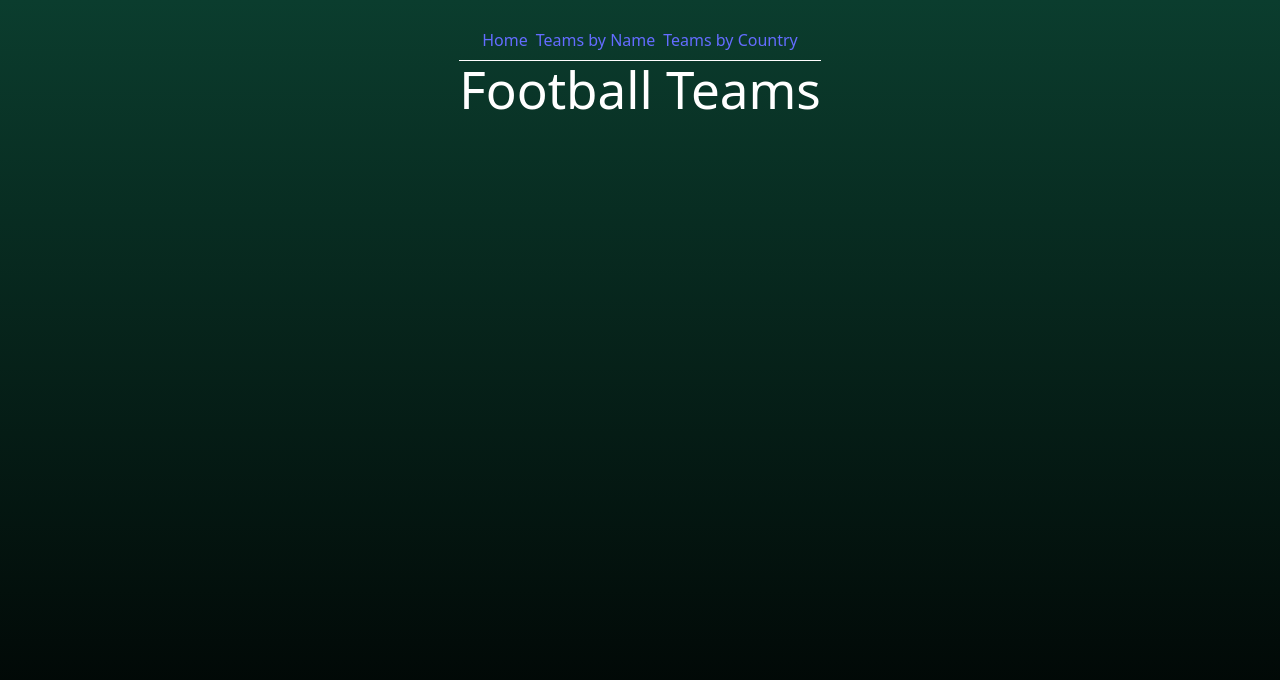
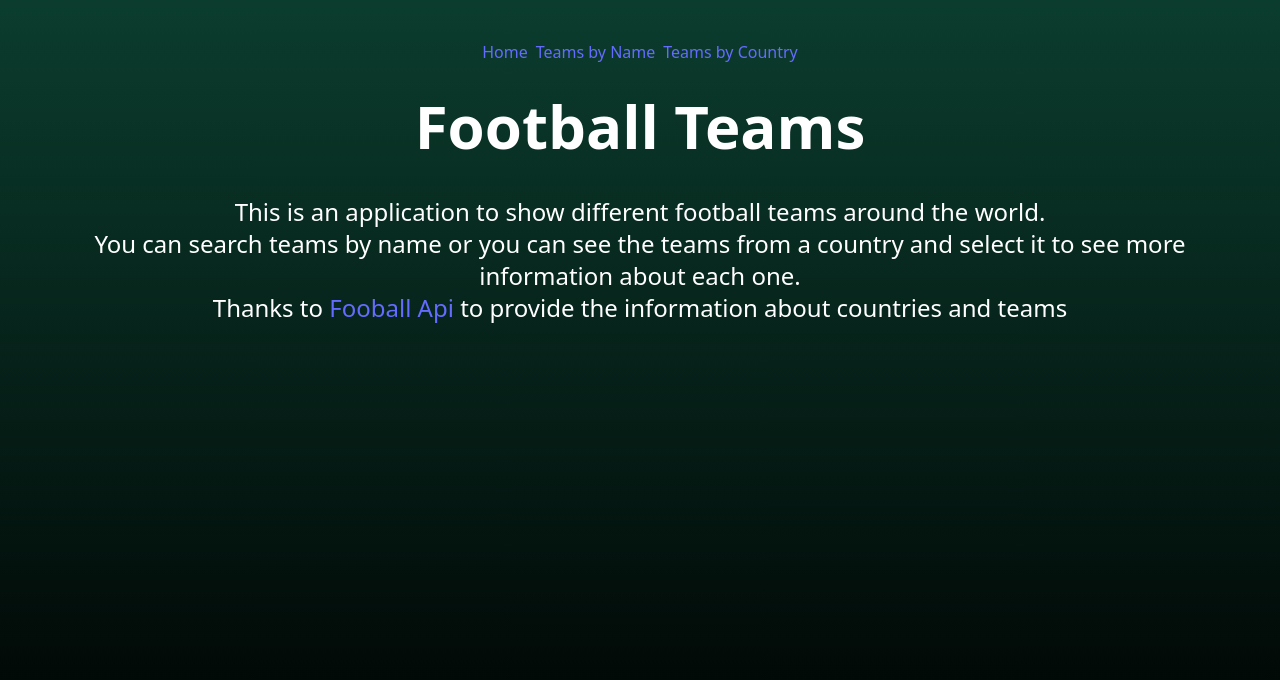
Before and after one commit to Camilo-Suarez98/football-info, a React (Vite) app: page / in a window 1280 px wide. Shown: the top 680 px of the page. Built offline with nearby package versions, Linux system fonts and the light colour scheme.

Commit message:
change home page

```diff
--- a/src/index.css
+++ b/src/index.css
@@ -27,7 +27,6 @@ a:hover {
 
 body {
   margin: 0;
-  padding: 20px;
   display: flex;
   justify-content: center;
   min-width: 320px;
--- a/src/main.tsx
+++ b/src/main.tsx
@@ -1,4 +1,5 @@
 import './index.css';
+import './App.css';
 import { StrictMode } from 'react';
 import { createRoot } from 'react-dom/client';
 import { RouterProvider, createRouter } from '@tanstack/react-router';;
--- a/src/routes/__root.tsx
+++ b/src/routes/__root.tsx
@@ -14,7 +14,6 @@ export const Route = createRootRoute({
           Teams by Country
         </Link>
       </div>
-      <hr />
       <Outlet />
     </>
   ),
--- a/src/routes/index.tsx
+++ b/src/routes/index.tsx
@@ -6,8 +6,17 @@ export const Route = createFileRoute('/')({
 
 function Index() {
   return (
-    <div>
-      <h1>Football Teams</h1>
+    <div className='text-center my-6'>
+      <h1 className='mt-4 mb-10 !text-6xl font-black'>Football Teams</h1>
+      <p className='text-2xl'>This is an application to show different football teams around the world.</p>
+      <p className='text-2xl'>
+        You can search teams by name or you can see the teams from a country and select it to see more information about each one.
+      </p>
+      <p className='text-2xl'>
+        Thanks to {''}
+        <a href='https://www.api-football.com/' target='_blank'>Fooball Api</a> {' '}
+        to provide the information about countries and teams
+      </p>
     </div>
   );
 };
```
